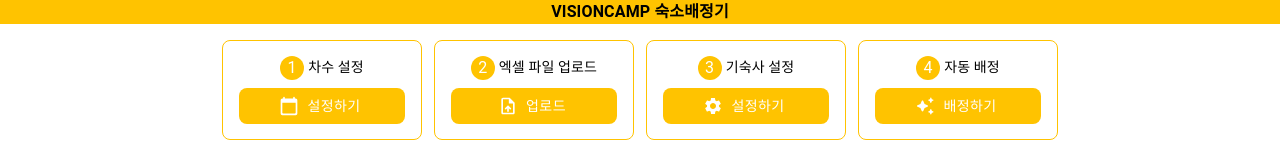
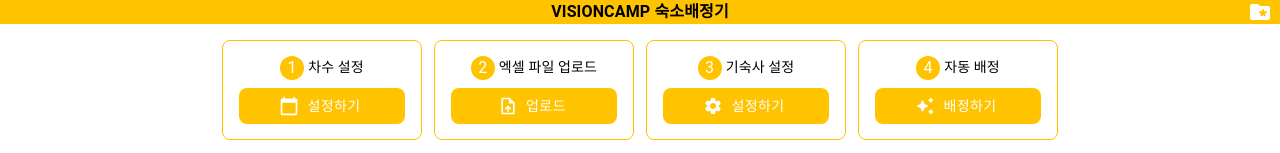
Before and after one commit to LDK1009/V-DAS, a Next.js app in the folder project/: page /admin/assign in a window 1280 px wide. Shown: the top 153 px of the page. Built offline with nearby package versions, Linux system fonts and the light colour scheme; no server answers; the database is empty; what @mui/material-nextjs would draw is missing.

Commit message:
🌳 Edit :캠프 수정 시 차수 최신화

```diff
--- a/project/src/components/pages/admin/assign/container/etc/Header.tsx
+++ b/project/src/components/pages/admin/assign/container/etc/Header.tsx
@@ -1,11 +1,20 @@
 import { mixinFlex } from "@/styles/mixins";
+import { FolderSpecialRounded } from "@mui/icons-material";
 import { Stack, styled, Typography } from "@mui/material";
+import { useRouter } from "next/navigation";
 import React from "react";
 
 const Header = () => {
+  const router = useRouter();
+
   return (
     <Container>
       <Text>VISIONCAMP 숙소배정기</Text>
+      <ManageIcon
+        onClick={() => {
+          router.push("/admin/manage");
+        }}
+      />
     </Container>
   );
 };
@@ -13,6 +22,7 @@
 export default Header;
 
 const Container = styled(Stack)`
+  position: relative;
   ${mixinFlex("column", "center", "center")}
   width: 100%;
   height: 40px;
@@ -24,3 +34,10 @@
   font-size: 16px;
   font-weight: 700;
 `;
+
+const ManageIcon = styled(FolderSpecialRounded)`
+  position: absolute;
+  right: 8px;
+  color: white;
+  cursor: pointer;
+`;
--- a/project/src/components/pages/admin/assign/container/step/modal/SettingRoundModal.tsx
+++ b/project/src/components/pages/admin/assign/container/step/modal/SettingRoundModal.tsx
@@ -1,33 +1,19 @@
-import { supabase } from "@/lib/supabaseClient";
 import { useDormitoryStore } from "@/store/dormitory/dormitoryStore";
 import { useEditDormitoryModalStore } from "@/store/ui/editDormitoryModalStore";
 import { mixinMuiTextInputBorder } from "@/styles/mixins";
-import { Button, Modal, Stack, styled, TextField } from "@mui/material";
-import React, { useEffect } from "react";
+import { Button, Modal, Stack, styled, TextField, Typography } from "@mui/material";
+import React from "react";
 
 const SettingRoundModal = () => {
   const { isSettingRoundModalOpen, setIsSettingRoundModalOpen } = useEditDormitoryModalStore.getState();
   const { round, setRound } = useDormitoryStore.getState();
 
-  useEffect(() => {
-    async function fetchLastRound() {
-      const { data } = await supabase
-        .from("camps")
-        .select("round")
-        .order("round", { ascending: false })
-        .limit(1)
-        .single();
-      if (data?.round) {
-        setRound(data?.round + 1);
-      }
-    }
-
-    fetchLastRound();
-  }, [setRound]);
-
   return (
     <Modal open={isSettingRoundModalOpen} onClose={() => setIsSettingRoundModalOpen(false)}>
       <ModalContainer>
+        <Typography variant="h6" align="center">
+          차수 설정
+        </Typography>
         <StyleTextField type="number" label="차수" value={round} onChange={(e) => setRound(Number(e.target.value))} />
         <Button
           variant="contained"
@@ -51,6 +37,7 @@
   left: 50%;
   transform: translate(-50%, -50%);
   padding: 100px;
+  padding-top: 75px;
   row-gap: 16px;
   background-color: white;
   border-radius: 10px;
--- a/project/src/store/dormitory/dormitoryStore.ts
+++ b/project/src/store/dormitory/dormitoryStore.ts
@@ -306,6 +306,6 @@
   setCurrentFloor: (floor) => set({ currentFloor: floor }),
 
   // 차수 관련
-  round: 1,
+  round: 0,
   setRound: (round) => set({ round }),
 }));
```
